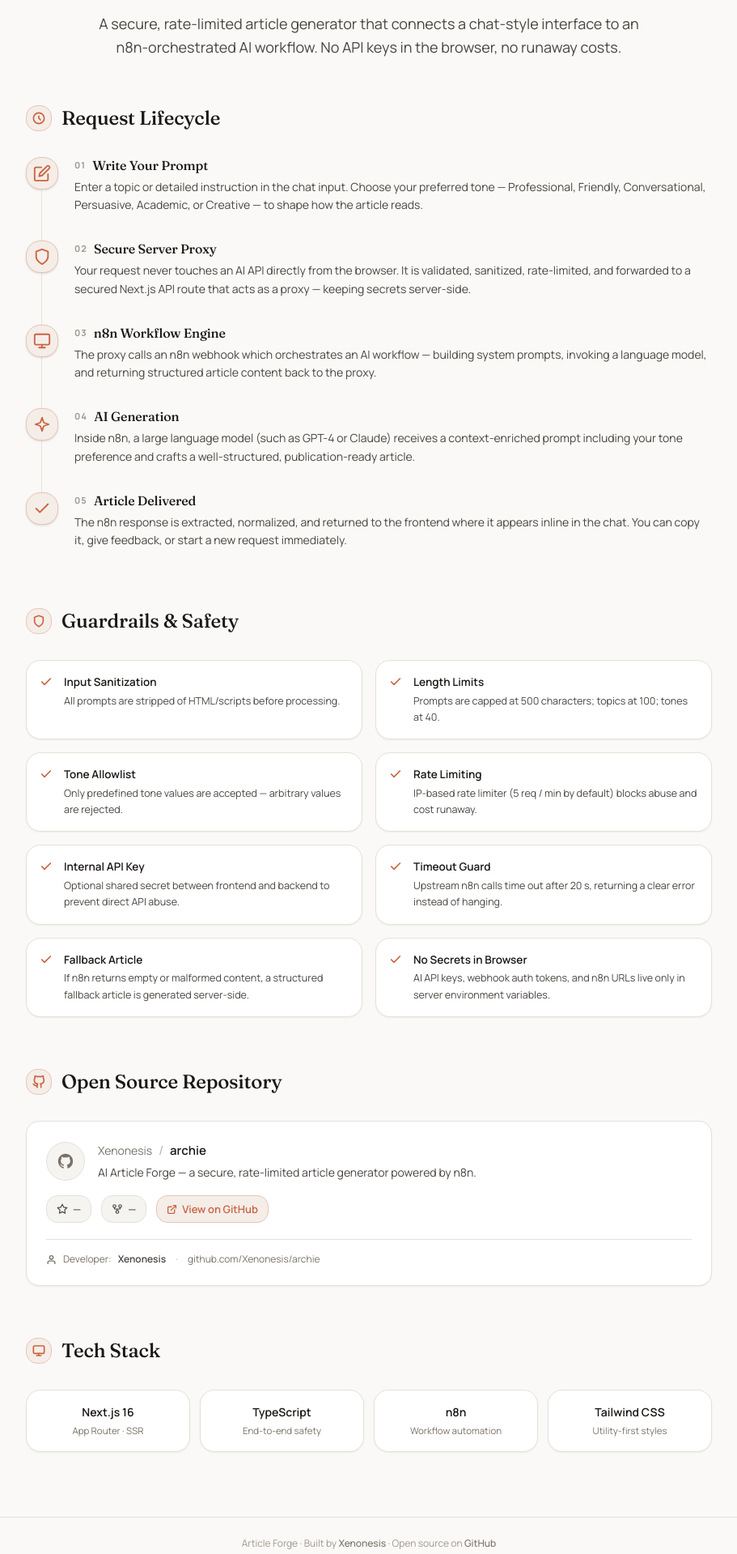
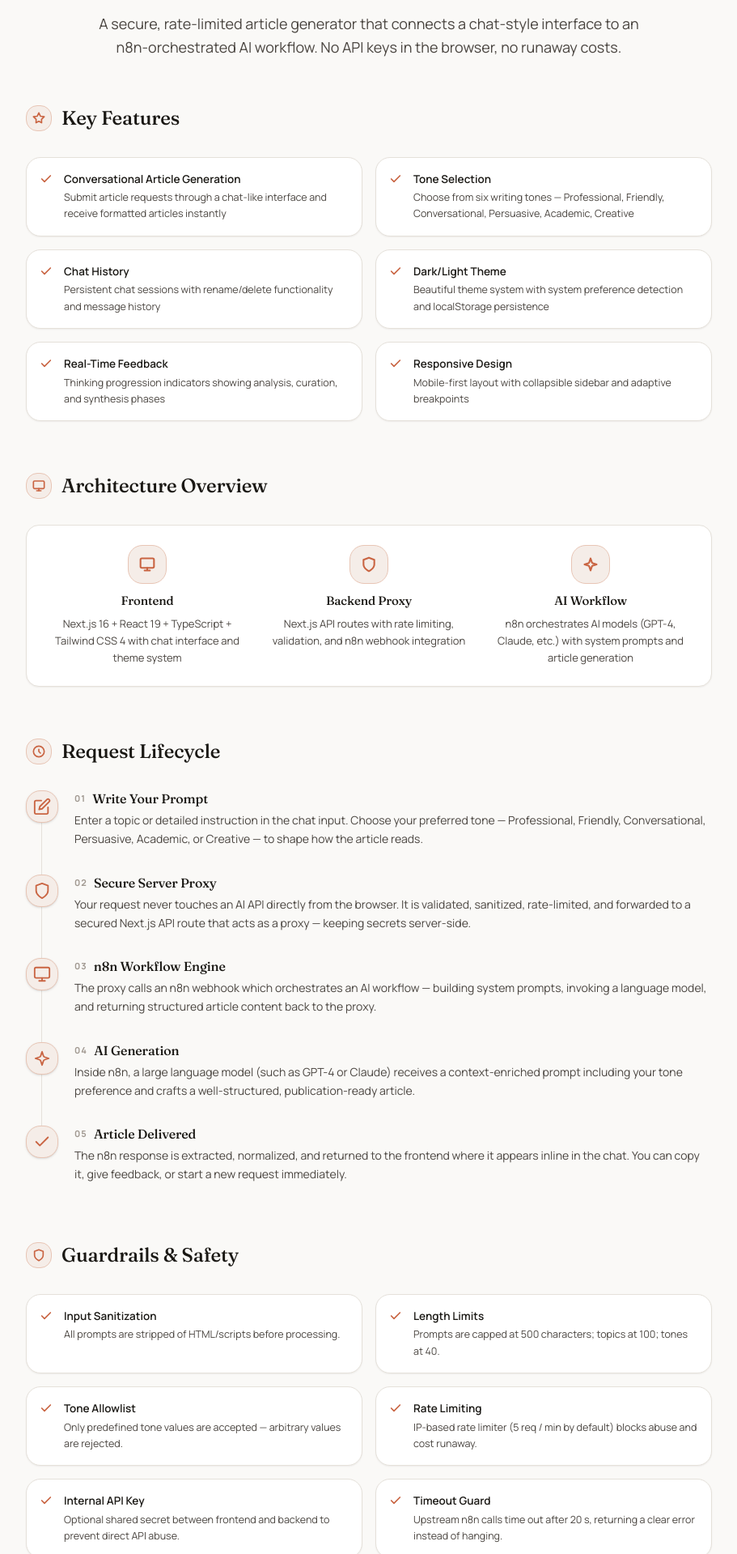
Before and after one commit to Xenonesis/archie, a Next.js app: page /about in a window 1280 px wide. Shown: the part 201-2120 px from the top of the page at 81% size, without its empty margins (184-1095 px from the left). Built offline with nearby package versions, Linux system fonts and the light colour scheme; no server answers.

Commit message:
Update about page to highlight key features and architecture from README
- Add Key Features section with user-facing capabilities
- Add Architecture Overview section showing system components
- Expand Tech Stack with more technologies and details
- Maintain consistent design and information flow

```diff
--- a/src/app/about/page.tsx
+++ b/src/app/about/page.tsx
@@ -177,6 +177,83 @@
               A secure, rate-limited article generator that connects a chat-style interface to an n8n-orchestrated AI workflow. No API keys in the browser, no runaway costs.
             </p>
           </div>
+
+          <section className="mb-12 md:mb-16">
+            <h2 className="text-xl md:text-2xl font-serif font-medium text-[var(--text-primary)] mb-6 md:mb-8 flex items-center gap-3">
+              <span className="flex items-center justify-center w-8 h-8 rounded-lg bg-[var(--brand-subtle)] text-[var(--brand)] border border-[var(--brand-border)]">
+                <svg width="16" height="16" viewBox="0 0 24 24" fill="none" stroke="currentColor" strokeWidth="2.5" strokeLinecap="round" strokeLinejoin="round">
+                  <path d="M12 2l3.09 6.26L22 9.27l-5 4.87.18 6.26L12 17.77l-5.18 2.63L7 14.14 2 9.27l6.91-1.01L12 2z" />
+                </svg>
+              </span>
+              Key Features
+            </h2>
+
+            <div className="grid grid-cols-1 sm:grid-cols-2 gap-4">
+              {[
+                { title: "Conversational Article Generation", desc: "Submit article requests through a chat-like interface and receive formatted articles instantly" },
+                { title: "Tone Selection", desc: "Choose from six writing tones — Professional, Friendly, Conversational, Persuasive, Academic, Creative" },
+                { title: "Chat History", desc: "Persistent chat sessions with rename/delete functionality and message history" },
+                { title: "Dark/Light Theme", desc: "Beautiful theme system with system preference detection and localStorage persistence" },
+                { title: "Real-Time Feedback", desc: "Thinking progression indicators showing analysis, curation, and synthesis phases" },
+                { title: "Responsive Design", desc: "Mobile-first layout with collapsible sidebar and adaptive breakpoints" },
+              ].map((feature) => (
+                <div key={feature.title} className="flex gap-3.5 p-4 rounded-xl bg-[var(--bg-surface)] border border-[var(--border-subtle)] shadow-[var(--shadow-sm)] hover:border-[var(--brand-border)] hover:shadow-[var(--shadow-md)] transition-all duration-200">
+                  <div className="shrink-0 mt-0.5 text-[var(--brand)]">
+                    <svg width="16" height="16" viewBox="0 0 24 24" fill="none" stroke="currentColor" strokeWidth="2.5" strokeLinecap="round" strokeLinejoin="round">
+                      <polyline points="20 6 9 17 4 12" />
+                    </svg>
+                  </div>
+                  <div>
+                    <div className="text-[13.5px] font-semibold text-[var(--text-primary)] mb-0.5">{feature.title}</div>
+                    <div className="text-[12.5px] text-[var(--text-secondary)] leading-relaxed">{feature.desc}</div>
+                  </div>
+                </div>
+              ))}
+            </div>
+          </section>
+
+          <section className="mb-12 md:mb-16">
+            <h2 className="text-xl md:text-2xl font-serif font-medium text-[var(--text-primary)] mb-6 md:mb-8 flex items-center gap-3">
+              <span className="flex items-center justify-center w-8 h-8 rounded-lg bg-[var(--brand-subtle)] text-[var(--brand)] border border-[var(--brand-border)]">
+                <svg width="16" height="16" viewBox="0 0 24 24" fill="none" stroke="currentColor" strokeWidth="2.5" strokeLinecap="round" strokeLinejoin="round">
+                  <rect x="2" y="3" width="20" height="14" rx="2" ry="2" /><path d="M8 21h8" /><path d="M12 17v4" />
+                </svg>
+              </span>
+              Architecture Overview
+            </h2>
+
+            <div className="p-6 rounded-2xl bg-[var(--bg-surface)] border border-[var(--border-subtle)] shadow-[var(--shadow-sm)]">
+              <div className="grid grid-cols-1 md:grid-cols-3 gap-6">
+                <div className="text-center">
+                  <div className="flex items-center justify-center w-12 h-12 rounded-xl bg-[var(--brand-subtle)] text-[var(--brand)] border border-[var(--brand-border)] mb-3 mx-auto">
+                    <svg width="20" height="20" viewBox="0 0 24 24" fill="none" stroke="currentColor" strokeWidth="2.5" strokeLinecap="round" strokeLinejoin="round">
+                      <rect x="2" y="3" width="20" height="14" rx="2" ry="2" /><path d="M8 21h8M12 17v4" />
+                    </svg>
+                  </div>
+                  <h3 className="text-[15px] font-semibold text-[var(--text-primary)] mb-2">Frontend</h3>
+                  <p className="text-[13px] text-[var(--text-secondary)] leading-relaxed">Next.js 16 + React 19 + TypeScript + Tailwind CSS 4 with chat interface and theme system</p>
+                </div>
+                <div className="text-center">
+                  <div className="flex items-center justify-center w-12 h-12 rounded-xl bg-[var(--brand-subtle)] text-[var(--brand)] border border-[var(--brand-border)] mb-3 mx-auto">
+                    <svg width="20" height="20" viewBox="0 0 24 24" fill="none" stroke="currentColor" strokeWidth="2.5" strokeLinecap="round" strokeLinejoin="round">
+                      <path d="M12 22s8-4 8-10V5l-8-3-8 3v7c0 6 8 10 8 10z" />
+                    </svg>
+                  </div>
+                  <h3 className="text-[15px] font-semibold text-[var(--text-primary)] mb-2">Backend Proxy</h3>
+                  <p className="text-[13px] text-[var(--text-secondary)] leading-relaxed">Next.js API routes with rate limiting, validation, and n8n webhook integration</p>
+                </div>
+                <div className="text-center">
+                  <div className="flex items-center justify-center w-12 h-12 rounded-xl bg-[var(--brand-subtle)] text-[var(--brand)] border border-[var(--brand-border)] mb-3 mx-auto">
+                    <svg width="20" height="20" viewBox="0 0 24 24" fill="none" stroke="currentColor" strokeWidth="2.5" strokeLinecap="round" strokeLinejoin="round">
+                      <path d="m12 3-1.912 5.813a2 2 0 0 1-1.275 1.275L3 12l5.813 1.912a2 2 0 0 1 1.275 1.275L12 21l1.912-5.813a2 2 0 0 1 1.275-1.275L21 12l-5.813-1.912a2 2 0 0 1-1.275-1.275L12 3Z" />
+                    </svg>
+                  </div>
+                  <h3 className="text-[15px] font-semibold text-[var(--text-primary)] mb-2">AI Workflow</h3>
+                  <p className="text-[13px] text-[var(--text-secondary)] leading-relaxed">n8n orchestrates AI models (GPT-4, Claude, etc.) with system prompts and article generation</p>
+                </div>
+              </div>
+            </div>
+          </section>
 
           <section className="mb-12 md:mb-16">
             <h2 className="text-xl md:text-2xl font-serif font-medium text-[var(--text-primary)] mb-6 md:mb-8 flex items-center gap-3">
@@ -366,10 +443,12 @@
 
             <div className="grid grid-cols-2 sm:grid-cols-4 gap-3">
               {[
-                { name: "Next.js 16", sub: "App Router · SSR" },
-                { name: "TypeScript", sub: "End-to-end safety" },
-                { name: "n8n", sub: "Workflow automation" },
-                { name: "Tailwind CSS", sub: "Utility-first styles" },
+                { name: "Next.js 16", sub: "App Router · SSR · API Routes" },
+                { name: "React 19", sub: "Client Components · Hooks" },
+                { name: "TypeScript 5.x", sub: "End-to-end type safety" },
+                { name: "Tailwind CSS 4", sub: "Utility-first · Design tokens" },
+                { name: "n8n", sub: "Workflow automation · AI integration" },
+                { name: "Node.js 20+", sub: "Server runtime · npm ecosystem" },
               ].map((tech) => (
                 <div key={tech.name} className="p-4 rounded-xl bg-[var(--bg-surface)] border border-[var(--border-subtle)] shadow-[var(--shadow-sm)] text-center hover:border-[var(--brand-border)] transition-colors">
                   <div className="text-[14px] font-semibold text-[var(--text-primary)] mb-0.5">{tech.name}</div>
```
